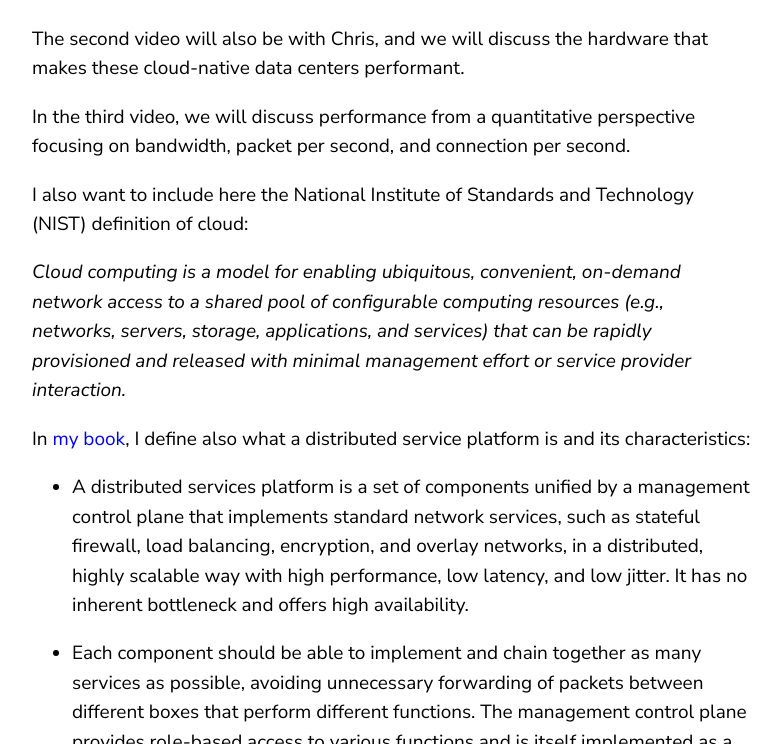
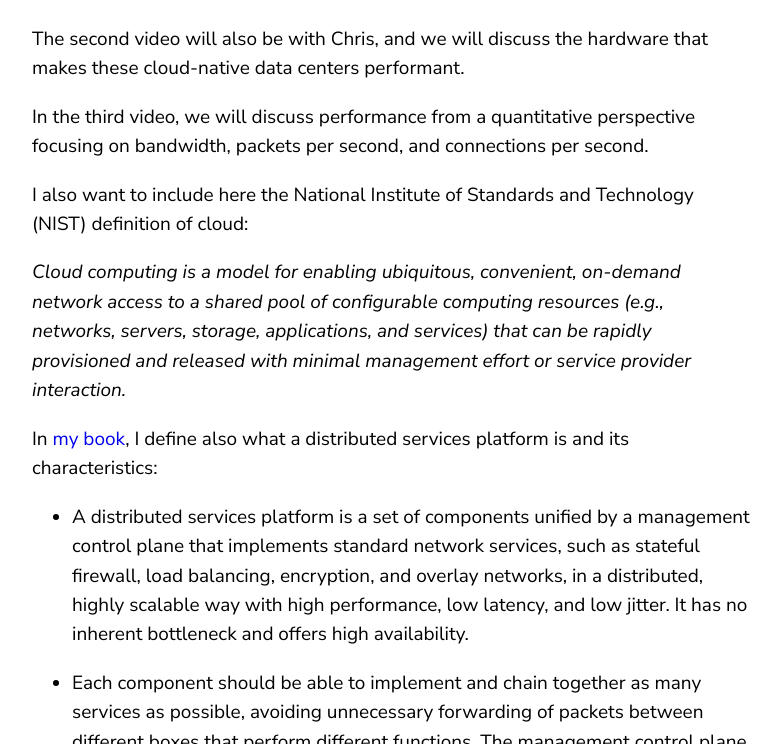
Before and after one commit to silvanogai/silvanogai, a Jekyll site: the page built from _posts/2021-04-05-cloud1.md, in a window 1280 px wide and 900 px high, scrolled down 631 px, cut to the strip 156-900 px from the top of the window. Shown: the whole strip, without its empty margins (68-849 px from the left). Built offline with Jekyll 4.4.1, drawn with Linux system fonts in a browser that asks for light colours; comment, search, counter and statistics services are not loaded.

Commit message:
Added minor comments from Mario Balddi

```diff
--- a/_posts/2021-04-05-cloud1.md
+++ b/_posts/2021-04-05-cloud1.md
@@ -16,13 +16,13 @@ This is the first of a series of three blog posts about the cloud-native data ce
 
 The second video will also be with Chris, and we will discuss the hardware that makes these cloud-native data centers performant.
 
-In the third video, we will discuss performance from a quantitative perspective focusing on bandwidth, packet per second, and connection per second.
+In the third video, we will discuss performance from a quantitative perspective focusing on bandwidth, packets per second, and connections per second.
 
 I also want to include here the National Institute of Standards and Technology (NIST) definition of cloud:
 
 *Cloud computing is a model for enabling ubiquitous, convenient, on-demand network access to a shared pool of configurable computing resources (e.g., networks, servers, storage, applications, and services) that can be rapidly provisioned and released with minimal management effort or service provider interaction.*
 
-In [my book](https://silvanogai.github.io/posts/book/), I define also what a distributed service platform is and its characteristics:
+In [my book](https://silvanogai.github.io/posts/book/), I define also what a distributed services platform is and its characteristics:
 
 * A distributed services platform is a set of components unified by a management control plane that implements standard network services, such as stateful firewall, load balancing, encryption, and overlay networks, in a distributed, highly scalable way with high performance, low latency, and low jitter. It has no inherent bottleneck and offers high availability.
 
```
